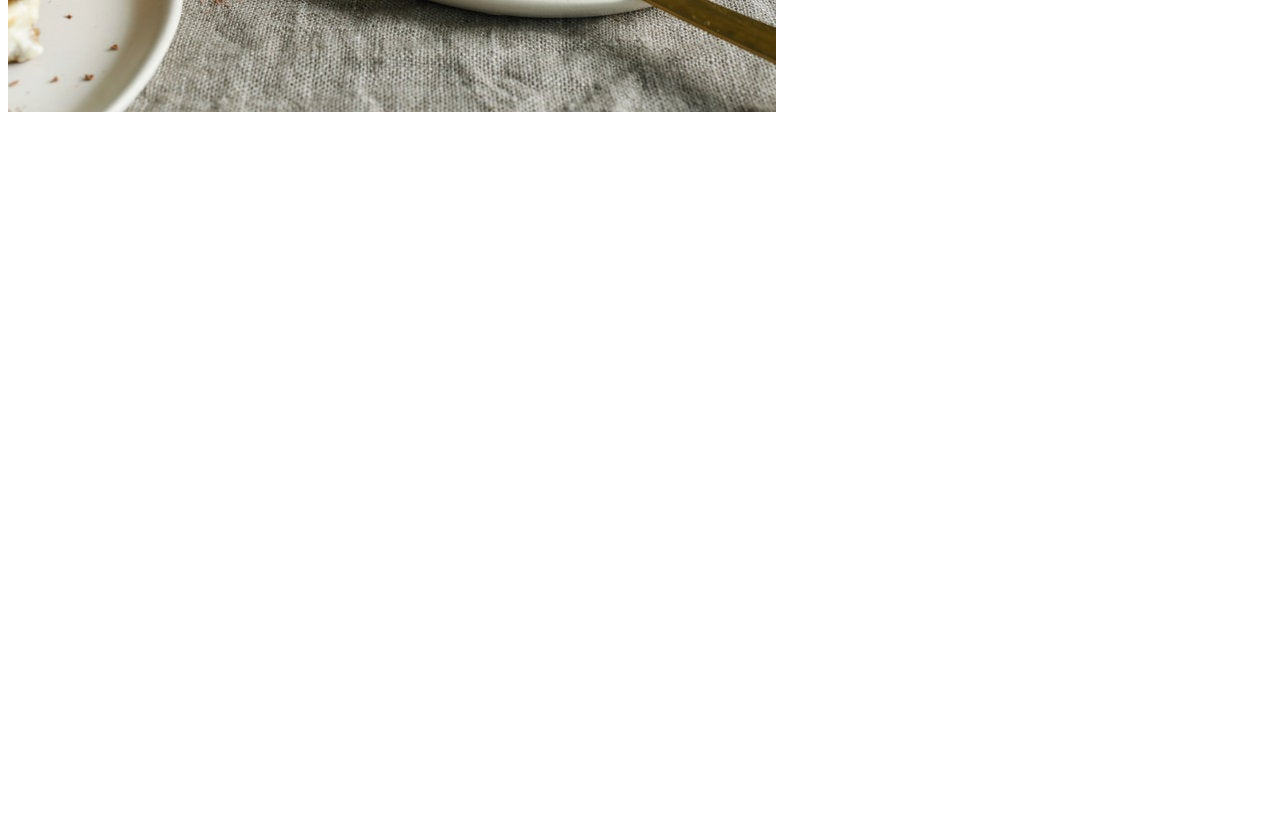
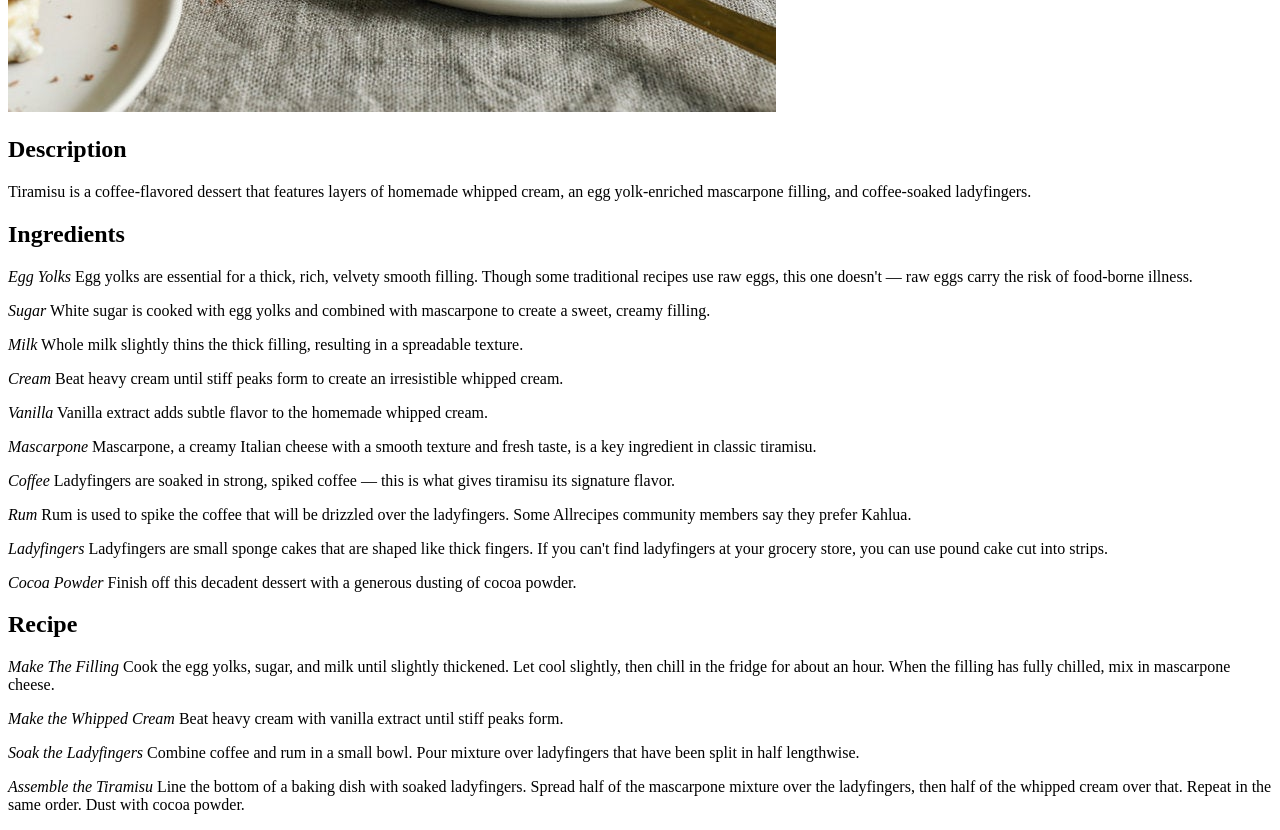
Before and after one commit to Royz88/odin-recipes, a plain HTML site: page recipes/tiramisu.html in a window 1280 px wide. Shown: the part 480-1310 px from the top of the page. Before the commit the page ends 800 px from the top, so only its background shows below. Drawn offline with Linux system fonts and the light colour scheme.

Commit message:
Addes Descriptions, Ingredients and Recipes

```diff
--- a/recipes/tiramisu.html
+++ b/recipes/tiramisu.html
@@ -10,5 +10,26 @@
     <img src="img/tiramisu.jpg">
 <body>
 
+    <h2><strong>Description</strong></h2>
+    <p>Tiramisu is a coffee-flavored dessert that features layers of homemade whipped cream, an egg yolk-enriched mascarpone filling, and coffee-soaked ladyfingers.</p>
+
+<h2><strong>Ingredients</strong></h2>
+    <p><em>Egg Yolks</em> Egg yolks are essential for a thick, rich, velvety smooth filling. Though some traditional recipes use raw eggs, this one doesn't — raw eggs carry the risk of food-borne illness.</p>
+    <p><em>Sugar</em> White sugar is cooked with egg yolks and combined with mascarpone to create a sweet, creamy filling.</p>
+    <p><em>Milk</em> Whole milk slightly thins the thick filling, resulting in a spreadable texture.</p>
+    <p><em>Cream</em> Beat heavy cream until stiff peaks form to create an irresistible whipped cream.</p>
+    <p><em>Vanilla</em> Vanilla extract adds subtle flavor to the homemade whipped cream.</p>
+    <p><em>Mascarpone</em> Mascarpone, a creamy Italian cheese with a smooth texture and fresh taste, is a key ingredient in classic tiramisu.</p>
+    <p><em>Coffee</em> Ladyfingers are soaked in strong, spiked coffee — this is what gives tiramisu its signature flavor.</p>
+    <p><em>Rum</em> Rum is used to spike the coffee that will be drizzled over the ladyfingers. Some Allrecipes community members say they prefer Kahlua.</p>
+    <p><em>Ladyfingers</em> Ladyfingers are small sponge cakes that are shaped like thick fingers. If you can't find ladyfingers at your grocery store, you can use pound cake cut into strips.</p>
+    <p><em>Cocoa Powder</em> Finish off this decadent dessert with a generous dusting of cocoa powder.</p>
+
+<h2><strong>Recipe</strong></h2>
+    <p><em>Make The Filling</em> Cook the egg yolks, sugar, and milk until slightly thickened. Let cool slightly, then chill in the fridge for about an hour. When the filling has fully chilled, mix in mascarpone cheese.</p>
+    <p><em>Make the Whipped Cream</em> Beat heavy cream with vanilla extract until stiff peaks form.</p>
+    <p><em>Soak the Ladyfingers</em> Combine coffee and rum in a small bowl. Pour mixture over ladyfingers that have been split in half lengthwise.</p>
+    <p><em>Assemble the Tiramisu</em> Line the bottom of a baking dish with soaked ladyfingers. Spread half of the mascarpone mixture over the ladyfingers, then half of the whipped cream over that. Repeat in the same order. Dust with cocoa powder.</p>
+
 </body>
 </html>
```
Also changed, not shown: recipes/dosa.html (+12 -0 lines), recipes/pasta-al-pesto.html (+15 -0 lines).
